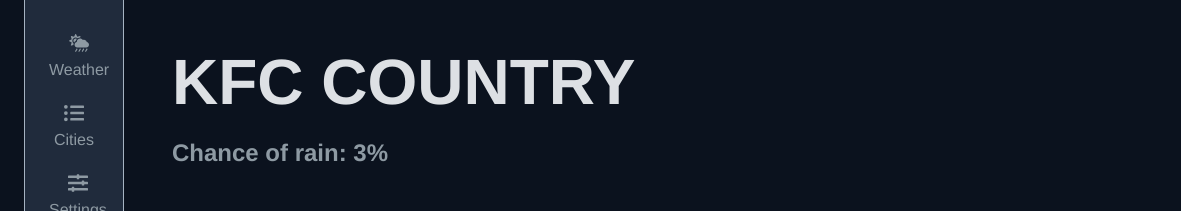
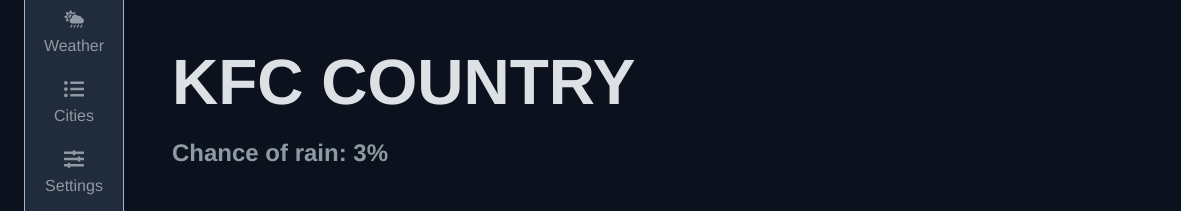
Before and after one commit to rektbydead/dw-weather-dashboard, a plain HTML site: page index.html in a window 1280 px wide. Shown: the part 84-295 px from the top of the page, 0-1181 px from the left. Drawn offline with Linux system fonts and the light colour scheme; no server answers.

Commit message:
make icons align better

```diff
--- a/index.html
+++ b/index.html
@@ -11,14 +11,15 @@
 </head>
 <body>
     <div id="app" class="d-flex flex-row gap-3">
-        <nav class="d-flex flex-column p-3 bg-color border-round gap-3 border-color" style="width: 100px; min-width: 100px; max-width: 100px;">
+        <nav class="d-flex flex-column bg-color border-round gap-3 border-color" style="width: 100px; min-width: 100px; max-width: 100px; padding-top: 1.5rem;">
             <div class="d-flex mx-auto flex-column gap-1">
                 <img class="icon mx-auto" src="./svg/weather-sunny.svg" alt="logo"/>
             </div>
 
-            <div class="d-flex mx-auto flex-column gap-1 mt-3">
+            <div class="d-flex flex-column gap-3">
+                <div class="d-flex mx-auto flex-column gap-1">
                     <svg class="icon mx-auto" viewBox="0 0 576 512"><path d="M510.5 225.5c-6.9-37.2-39.3-65.5-78.5-65.5-12.3 0-23.9 3-34.3 8-17.4-24.1-45.6-40-77.7-40-53 0-96 43-96 96 0 .5.2 1.1.2 1.6C187.6 233 160 265.2 160 304c0 44.2 35.8 80 80 80h256c44.2 0 80-35.8 80-80 0-39.2-28.2-71.7-65.5-78.5zm-386.4 34.4c-37.4-37.4-37.4-98.3 0-135.8 34.6-34.6 89.1-36.8 126.7-7.4 20-12.9 43.6-20.7 69.2-20.7.7 0 1.3.2 2 .2l8.9-26.7c3.4-10.2-6.3-19.8-16.5-16.4l-75.3 25.1-35.5-71c-4.8-9.6-18.5-9.6-23.3 0l-35.5 71-75.3-25.1c-10.2-3.4-19.8 6.3-16.4 16.5l25.1 75.3-71 35.5c-9.6 4.8-9.6 18.5 0 23.3l71 35.5-25.1 75.3c-3.4 10.2 6.3 19.8 16.5 16.5l59.2-19.7c-.2-2.4-.7-4.7-.7-7.2 0-12.5 2.3-24.5 6.2-35.9-3.6-2.7-7.1-5.2-10.2-8.3zm69.8-58c4.3-24.5 15.8-46.4 31.9-64-9.8-6.2-21.4-9.9-33.8-9.9-35.3 0-64 28.7-64 64 0 18.7 8.2 35.4 21.1 47.1 11.3-15.9 26.6-28.9 44.8-37.2zm330.6 216.2c-7.6-4.3-17.4-1.8-21.8 6l-36.6 64c-4.4 7.7-1.7 17.4 6 21.8 2.5 1.4 5.2 2.1 7.9 2.1 5.5 0 10.9-2.9 13.9-8.1l36.6-64c4.3-7.7 1.7-17.4-6-21.8zm-96 0c-7.6-4.3-17.4-1.8-21.8 6l-36.6 64c-4.4 7.7-1.7 17.4 6 21.8 2.5 1.4 5.2 2.1 7.9 2.1 5.5 0 10.9-2.9 13.9-8.1l36.6-64c4.3-7.7 1.7-17.4-6-21.8zm-96 0c-7.6-4.3-17.4-1.8-21.8 6l-36.6 64c-4.4 7.7-1.7 17.4 6 21.8 2.5 1.4 5.2 2.1 7.9 2.1 5.5 0 10.9-2.9 13.9-8.1l36.6-64c4.3-7.7 1.7-17.4-6-21.8zm-96 0c-7.6-4.3-17.4-1.8-21.8 6l-36.6 64c-4.4 7.7-1.7 17.4 6 21.8 2.5 1.4 5.2 2.1 7.9 2.1 5.5 0 10.9-2.9 13.9-8.1l36.6-64c4.3-7.7 1.7-17.4-6-21.8z"></path></svg>
-                Weather
+                    <span style="text-align: center"> Weather </span>
                 </div>
 
                 <div class="d-flex mx-auto flex-column gap-1">
@@ -29,6 +30,7 @@
                 <div class="d-flex mx-auto flex-column gap-1">
                     <svg class="icon mx-auto" viewBox="0 0 512 512"><path d="M496 384H160v-16c0-8.8-7.2-16-16-16h-32c-8.8 0-16 7.2-16 16v16H16c-8.8 0-16 7.2-16 16v32c0 8.8 7.2 16 16 16h80v16c0 8.8 7.2 16 16 16h32c8.8 0 16-7.2 16-16v-16h336c8.8 0 16-7.2 16-16v-32c0-8.8-7.2-16-16-16zm0-160h-80v-16c0-8.8-7.2-16-16-16h-32c-8.8 0-16 7.2-16 16v16H16c-8.8 0-16 7.2-16 16v32c0 8.8 7.2 16 16 16h336v16c0 8.8 7.2 16 16 16h32c8.8 0 16-7.2 16-16v-16h80c8.8 0 16-7.2 16-16v-32c0-8.8-7.2-16-16-16zm0-160H288V48c0-8.8-7.2-16-16-16h-32c-8.8 0-16 7.2-16 16v16H16C7.2 64 0 71.2 0 80v32c0 8.8 7.2 16 16 16h208v16c0 8.8 7.2 16 16 16h32c8.8 0 16-7.2 16-16v-16h208c8.8 0 16-7.2 16-16V80c0-8.8-7.2-16-16-16z"></path></svg>
                     Settings
+                </div>
             </div>
         </nav>
 
```
Lines whose indentation alone changed are shown as unchanged.
